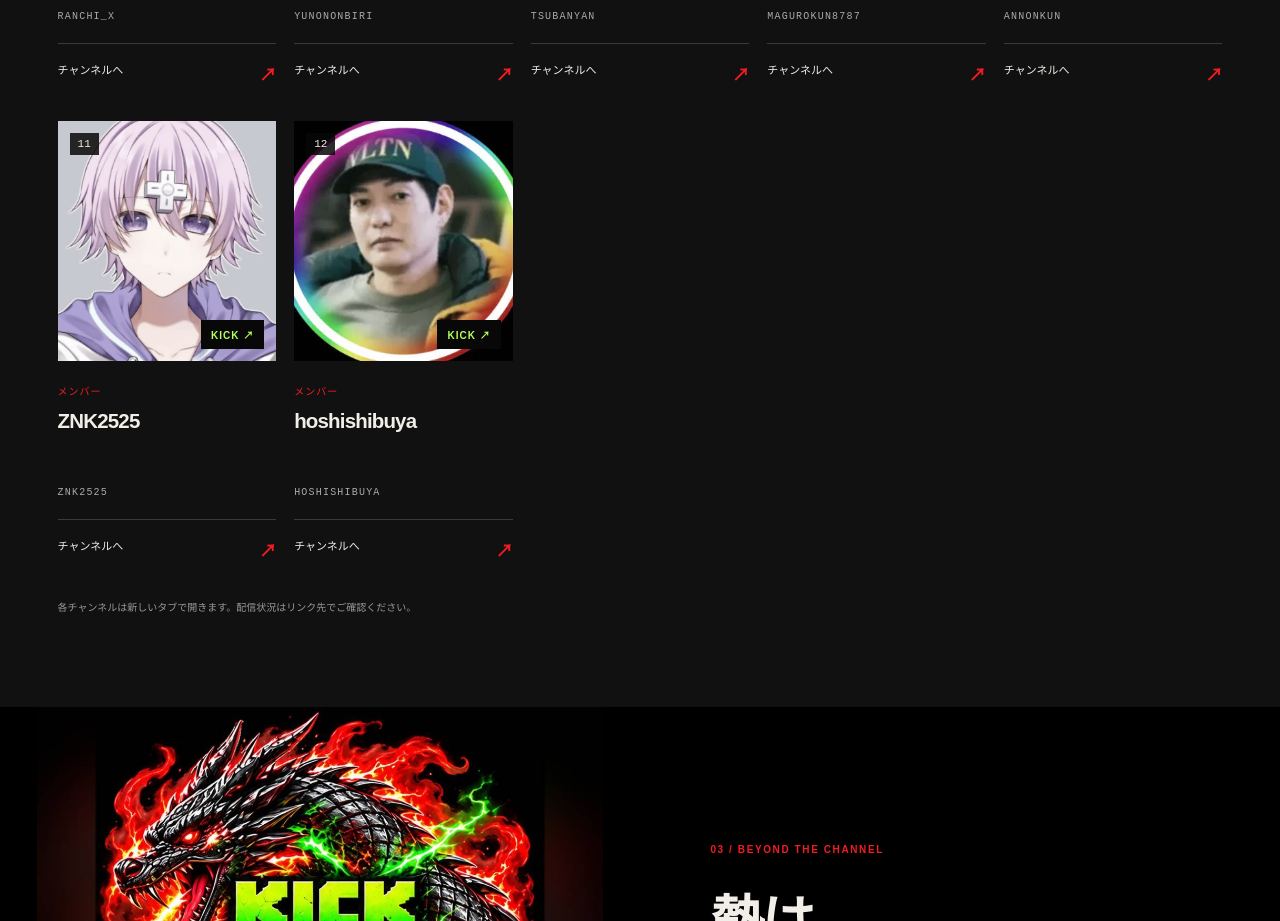
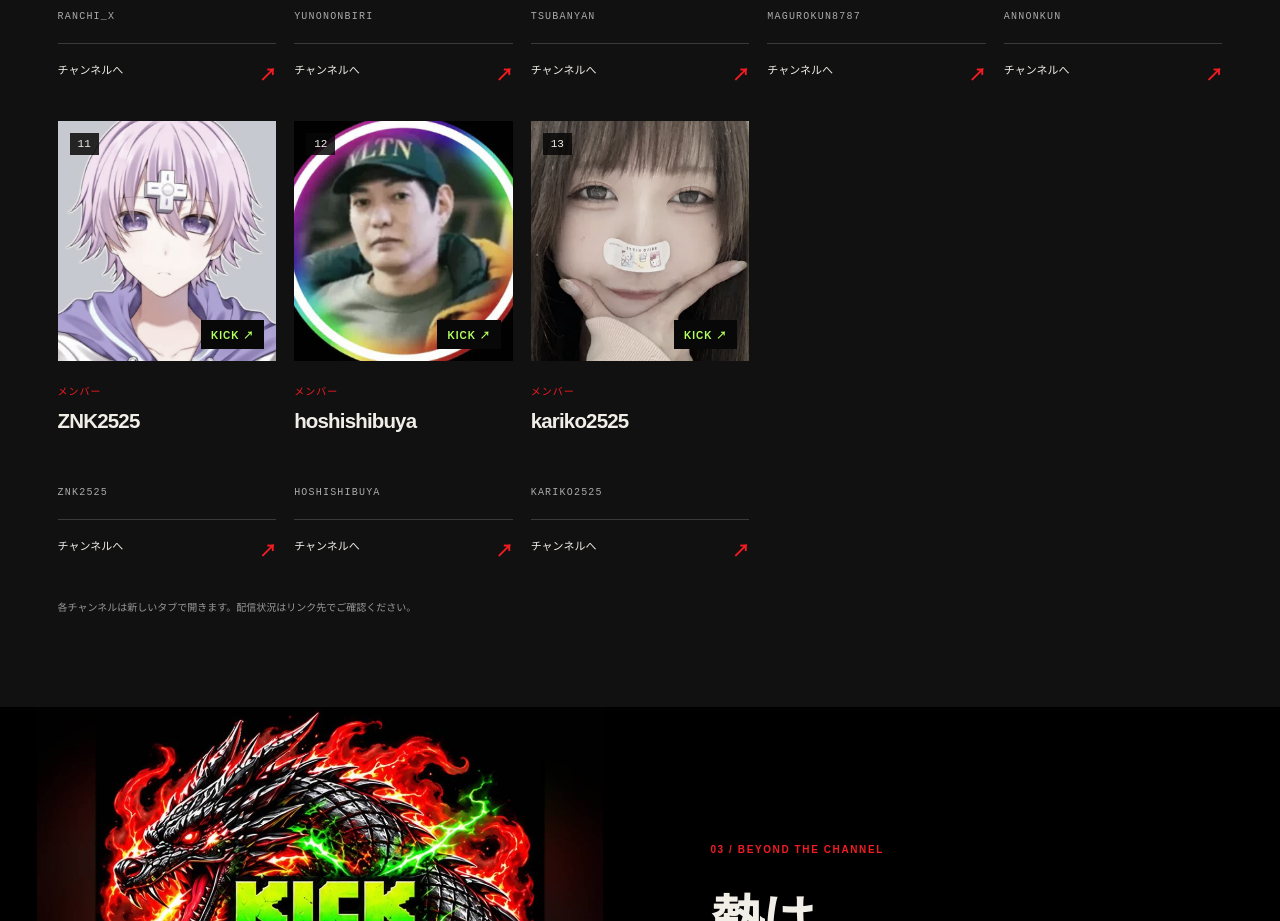
Before and after one commit to mikioxxx/zkai, a website: page muhou-chitai/dist/index.html in a window 1280 px wide. Shown: the part 2758-3679 px from the top of the page. Drawn offline with Linux system fonts and the light colour scheme.

Commit message:
無法地帯にkariko2525を追加

```diff
--- a/muhou-chitai/dist/index.html
+++ b/muhou-chitai/dist/index.html
@@ -49,6 +49,7 @@
     <a class="channel" href="https://kick.com/annonkun" target="_blank" rel="noopener noreferrer"><div class="portrait"><img src="assets/annon.webp" width="400" height="400" loading="lazy" alt="アンノンのKICKプロフィール画像"><span class="channel-number">10</span><span class="platform">KICK ↗</span></div><div class="channel-info"><span class="role">メンバー</span><h3>アンノン</h3><span class="handle">ANNONKUN</span><span class="channel-action">チャンネルへ <b aria-hidden="true">↗</b></span></div></a>
     <a class="channel" href="https://kick.com/znk2525" target="_blank" rel="noopener noreferrer"><div class="portrait"><img src="assets/znk2525.webp" width="400" height="400" loading="lazy" alt="ZNK2525のKICKプロフィール画像"><span class="channel-number">11</span><span class="platform">KICK ↗</span></div><div class="channel-info"><span class="role">メンバー</span><h3>ZNK2525</h3><span class="handle">ZNK2525</span><span class="channel-action">チャンネルへ <b aria-hidden="true">↗</b></span></div></a>
     <a class="channel" href="https://kick.com/hoshishibuya" target="_blank" rel="noopener noreferrer"><div class="portrait"><img src="assets/hoshishibuya.webp" width="400" height="400" loading="lazy" alt="hoshishibuyaのKICKプロフィール画像"><span class="channel-number">12</span><span class="platform">KICK ↗</span></div><div class="channel-info"><span class="role">メンバー</span><h3>hoshishibuya</h3><span class="handle">HOSHISHIBUYA</span><span class="channel-action">チャンネルへ <b aria-hidden="true">↗</b></span></div></a>
+    <a class="channel" href="https://kick.com/kariko2525" target="_blank" rel="noopener noreferrer"><div class="portrait"><img src="assets/kariko2525.webp" width="400" height="400" loading="lazy" alt="kariko2525のKICKプロフィール画像"><span class="channel-number">13</span><span class="platform">KICK ↗</span></div><div class="channel-info"><span class="role">メンバー</span><h3>kariko2525</h3><span class="handle">KARIKO2525</span><span class="channel-action">チャンネルへ <b aria-hidden="true">↗</b></span></div></a>
   </div>
   <p class="channel-note">各チャンネルは新しいタブで開きます。配信状況はリンク先でご確認ください。</p>
 </section>
```
Also changed, not shown: muhou-chitai/README.md, muhou-chitai/dist/assets/kariko2525.webp (added).
